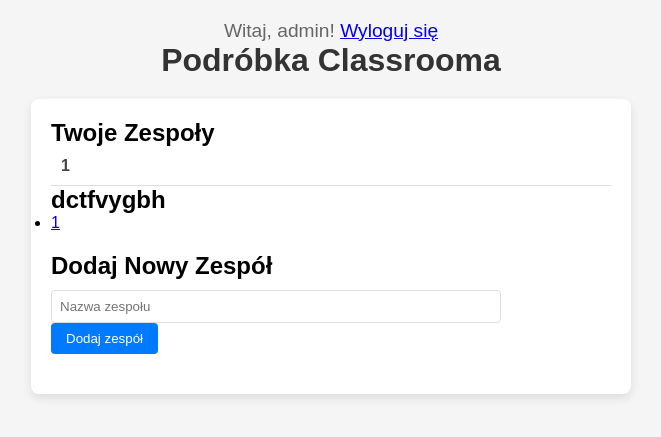
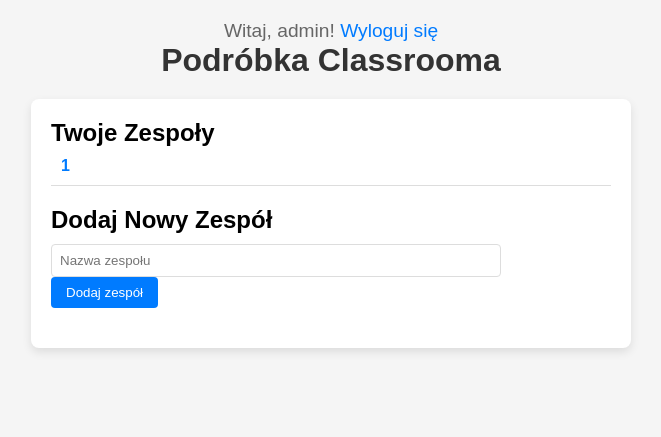
Before and after one commit to R4x02/Project_Orgs, a Django app: page /orgs/ in a window 1280 px wide. Shown: the top 437 px of the page, without its empty margins (309-970 px from the left). Run offline with Django 5.2, Linux system fonts and the light colour scheme; a user stored in the database is signed in; data comes from the database, SQL or seed files in the repository; tables that the repository leaves empty hold one stand-in row (values such as "Sample post").

Commit message:
podstawowe zmiany css

```diff
--- a/orgs/Aplikacja_Glowna/templates/index.html
+++ b/orgs/Aplikacja_Glowna/templates/index.html
@@ -8,24 +8,13 @@
             <ul class="team-list">
                 {% for team in teams %}
                     <li class="team-item">
-                        <span class="team-name">{{ team.name }}</span>
+                        <span class="team-name"><a href="{% url 'team_detail' team.id %}">{{ team.name }}</a></span>
                     </li>
                 {% endfor %}
             </ul>
         {% else %}
             <p>Nie należysz do żadnego zespołu.</p>
         {% endif %}
-
-
-        <h2>dctfvygbh</h2>
-            <ul>
-                {% for team in teams %}
-                    <li>
-                        <a href="{% url 'team_detail' team.id %}">{{ team.name }}</a>
-                    </li>
-                {% endfor %}
-            </ul>
-
     </section>
 
     <section class="add-team-section">
--- a/orgs/orgs/static/styles.css
+++ b/orgs/orgs/static/styles.css
@@ -4,6 +4,7 @@
     padding: 0;
     font-family: Arial, sans-serif;
 }
+
 body {
     display: flex;
     flex-direction: column;
@@ -11,18 +12,32 @@ body {
     padding: 20px;
     background-color: #f5f5f5;
 }
+
+a {
+    text-decoration: none;
+    color: #007bff;
+    transition: 0.3s;
+}
+
+a:hover {
+    color:#333;
+}
+
 header {
     text-align: center;
     margin-bottom: 20px;
 }
+
 h1 {
     color: #333;
     font-size: 2rem;
 }
+
 p {
     font-size: 1.2rem;
     color: #666;
 }
+
 main {
     max-width: 600px;
     width: 100%;
@@ -31,13 +46,16 @@ main {
     padding: 20px;
     box-shadow: 0 4px 10px rgba(0, 0, 0, 0.1);
 }
+
 .team-section, .add-team-section {
     margin-bottom: 20px;
 }
+
 .team-list {
     list-style-type: none;
     padding: 0;
 }
+
 .team-item {
     display: flex;
     justify-content: space-between;
@@ -45,17 +63,22 @@ main {
     padding: 10px;
     border-bottom: 1px solid #ddd;
 }
+
 .team-name {
     font-weight: bold;
     color: #444;
+    text-decoration: none;
 }
+
 .team-members {
     font-size: 0.9rem;
     color: #888;
 }
+
 .add-team-section h2 {
     margin-bottom: 10px;
 }
+
 input[type="text"] {
     width: calc(100% - 110px);
     padding: 8px;
@@ -63,6 +86,7 @@ input[type="text"] {
     border-radius: 4px;
     margin-right: 10px;
 }
+
 .add-team-button {
     padding: 8px 15px;
     background-color: #007bff;
@@ -71,25 +95,30 @@ input[type="text"] {
     border-radius: 4px;
     cursor: pointer;
 }
+
 .add-team-button:hover {
     background-color: #0056b3;
 }
+
 .messages {
     list-style: none;
     padding: 0;
     margin: 20px 0;
 }
+
 .message {
     padding: 10px;
     margin-bottom: 10px;
     border: 1px solid;
     border-radius: 5px;
 }
+
 .message.success {
     background-color: #d4edda;
     border-color: #c3e6cb;
     color: #155724;
 }
+
 .message.error {
     background-color: #f8d7da;
     border-color: #f5c6cb;
```
